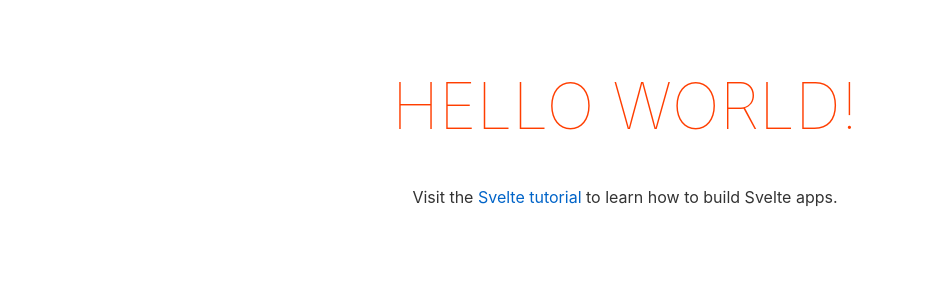
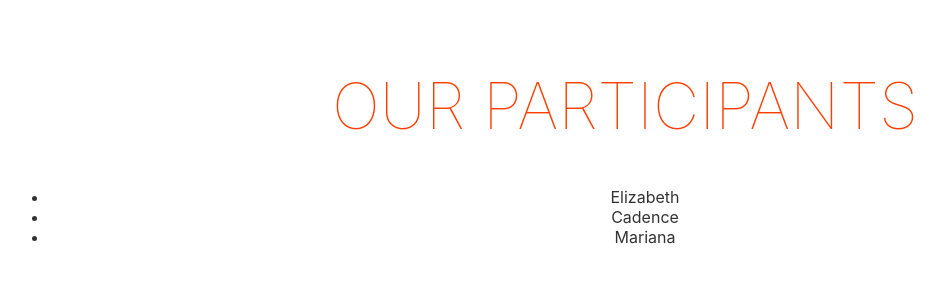
Before and after one commit to cross-cultural-data-literacy/2021-our-participants, a Svelte app: page / in a window 1280 px wide. Shown: the top 300 px of the page, without its empty margins (15-960 px from the left). Built offline with nearby package versions, Linux system fonts and the light colour scheme.

Commit message:
Project setup

```diff
--- a/package.json
+++ b/package.json
@@ -1,5 +1,5 @@
 {
-  "name": "svelte-app",
+  "name": "our-participants",
   "version": "1.0.0",
   "private": true,
   "scripts": {
--- a/src/App.svelte
+++ b/src/App.svelte
@@ -1,10 +1,14 @@
 <script>
-	export let name;
+	export let participants;
 </script>
 
 <main>
-	<h1>Hello {name}!</h1>
-	<p>Visit the <a href="https://svelte.dev/tutorial">Svelte tutorial</a> to learn how to build Svelte apps.</p>
+	<h1>Our participants</h1>
+	<ul>
+		{#each participants as participant}
+			<li>{participant}</li>
+		{/each}
+	<ul>
 </main>
 
 <style>
--- a/src/main.js
+++ b/src/main.js
@@ -3,7 +3,7 @@ import App from './App.svelte';
 const app = new App({
 	target: document.body,
 	props: {
-		name: 'world'
+		participants: ['Elizabeth', 'Cadence', 'Mariana']
 	}
 });
 
```
Also changed, not shown: 1 other file (tests, documents, lock files or other folders).
